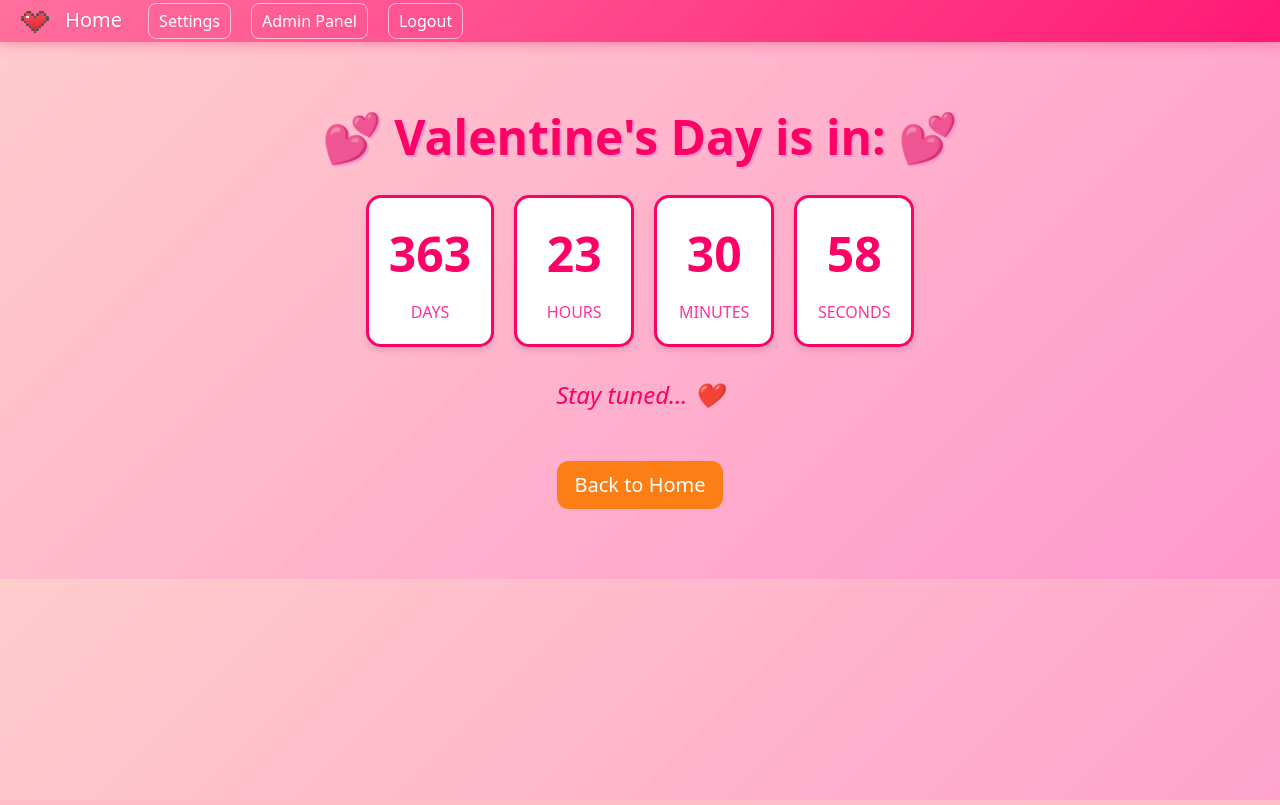
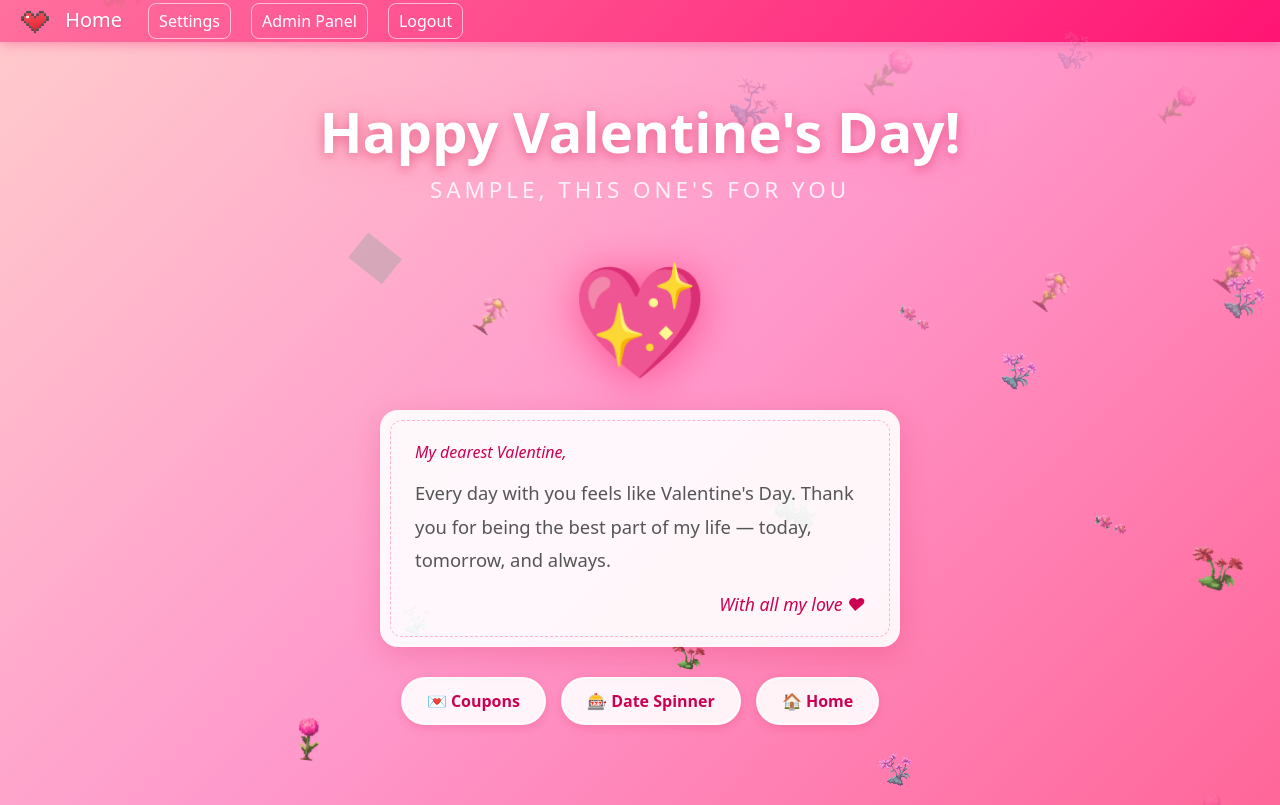
Before and after one commit to Zeckten/karalineanddanny.love, a Flask app: page /valentine-countdown in a window 1280 px wide. Run offline with Flask 3, Linux system fonts and the light colour scheme; a user stored in the database is signed in; tables that the repository leaves empty hold one stand-in row (values such as "Sample post"); parts of the project's set-up code (start-up, migrations or seed data) failed here and were passed over; some libraries are stand-ins or nearby versions; grey boxes are pictures that could not be loaded.

Commit message:
Replace countdown with Happy Valentine's Day splash page
- Big animated beating heart with pulsing title
- Love letter card with dashed border frame
- Pixel art flowers floating upward from the bottom
- Quick-link buttons to Coupons, Date Spinner, and Home
- Personalized greeting using the logged-in username

https://claude.ai/code/session_01UYX7dgQ25CuAZe992e5CXg

```diff
--- a/app/routes/main.py
+++ b/app/routes/main.py
@@ -81,7 +81,7 @@ def valentine_countdown():
     # If haven't accepted yet, redirect to bemine page
     if not current_user.be_my_valentine_accepted:
         return redirect(url_for('main.bemine'))
-    return render_template('valentine_countdown.html', title="Valentine's Day Countdown")
+    return render_template('valentine_countdown.html', title="Happy Valentine's Day")
 
 @main.route("/flower_images")
 def flower_images():
--- a/app/templates/valentine_countdown.html
+++ b/app/templates/valentine_countdown.html
@@ -1,134 +1,229 @@
 {% extends "base.html" %}
 
-{% block title %}Valentine's Day Countdown{% endblock %}
+{% block title %}Happy Valentine's Day{% endblock %}
 
 {% block head %}
 <style>
     body {
-        background: linear-gradient(135deg, #ffcccc 0%, #ff99cc 100%);
+        background: linear-gradient(135deg, #ffcccc 0%, #ff99cc 50%, #ff6699 100%);
+        overflow-x: hidden;
     }
-    .countdown-container {
+
+    .splash {
         text-align: center;
-        padding: 50px 20px;
+        padding: 40px 20px 60px;
+        position: relative;
+        z-index: 1;
     }
-    .countdown-title {
-        font-size: 3rem;
-        color: #ff0066;
-        font-weight: bold;
-        text-shadow: 2px 2px #ff99cc;
+
+    /* Main title */
+    .splash-title {
+        font-size: 3.5rem;
+        font-weight: 800;
+        color: #fff;
+        text-shadow: 0 3px 12px rgba(204, 0, 51, 0.4), 0 0 40px rgba(255, 102, 153, 0.3);
+        margin-bottom: 8px;
+        animation: titlePulse 3s ease-in-out infinite;
+    }
+    @keyframes titlePulse {
+        0%, 100% { transform: scale(1); }
+        50% { transform: scale(1.03); }
+    }
+
+    .splash-year {
+        font-size: 1.4rem;
+        color: rgba(255, 255, 255, 0.85);
+        font-weight: 300;
+        letter-spacing: 4px;
+        text-transform: uppercase;
         margin-bottom: 30px;
     }
-    .countdown-display {
+
+    /* Big beating heart */
+    .big-heart {
+        font-size: 6rem;
+        display: inline-block;
+        animation: bigHeartbeat 1.2s ease-in-out infinite;
+        filter: drop-shadow(0 4px 20px rgba(255, 0, 80, 0.5));
+        margin: 10px 0 20px;
+    }
+    @keyframes bigHeartbeat {
+        0%, 100% { transform: scale(1); }
+        15% { transform: scale(1.15); }
+        30% { transform: scale(1); }
+        45% { transform: scale(1.1); }
+        60% { transform: scale(1); }
+    }
+
+    /* Love letter card */
+    .love-letter {
+        max-width: 520px;
+        margin: 0 auto 30px;
+        background: rgba(255, 255, 255, 0.92);
+        border-radius: 18px;
+        padding: 30px 35px;
+        box-shadow: 0 8px 30px rgba(204, 0, 51, 0.18);
+        position: relative;
+    }
+    .love-letter::before {
+        content: '';
+        position: absolute;
+        top: 10px;
+        left: 10px;
+        right: 10px;
+        bottom: 10px;
+        border: 1px dashed #ffb3d1;
+        border-radius: 12px;
+        pointer-events: none;
+    }
+    .love-letter-to {
+        font-size: 1rem;
+        color: #cc0052;
+        text-align: left;
+        margin-bottom: 12px;
+        font-style: italic;
+    }
+    .love-letter-body {
+        font-size: 1.15rem;
+        color: #555;
+        line-height: 1.8;
+        text-align: left;
+    }
+    .love-letter-sign {
+        font-size: 1.1rem;
+        color: #cc0052;
+        text-align: right;
+        margin-top: 15px;
+        font-style: italic;
+    }
+
+    /* Quick links */
+    .splash-links {
         display: flex;
         justify-content: center;
-        gap: 20px;
+        gap: 15px;
         flex-wrap: wrap;
-        margin: 30px 0;
-    }
-    .time-unit {
-        background: white;
-        border: 3px solid #ff0066;
-        border-radius: 15px;
-        padding: 20px;
-        min-width: 120px;
-        box-shadow: 0 4px 6px rgba(0,0,0,0.1);
-    }
-    .time-value {
-        font-size: 3rem;
-        color: #ff0066;
-        font-weight: bold;
-    }
-    .time-label {
-        font-size: 1rem;
-        color: #ff3399;
-        text-transform: uppercase;
         margin-top: 10px;
     }
-    .love-message {
-        font-size: 1.5rem;
+    .splash-link {
+        display: inline-flex;
+        align-items: center;
+        gap: 8px;
+        background: rgba(255, 255, 255, 0.9);
+        color: #cc0052;
+        border: 2px solid rgba(255, 255, 255, 0.6);
+        border-radius: 50px;
+        padding: 10px 24px;
+        font-size: 1rem;
+        font-weight: 600;
+        text-decoration: none;
+        transition: all 0.25s ease;
+        box-shadow: 0 3px 10px rgba(204, 0, 51, 0.15);
+    }
+    .splash-link:hover {
+        background: #fff;
+        transform: translateY(-2px);
+        box-shadow: 0 6px 18px rgba(204, 0, 51, 0.25);
         color: #ff0066;
-        margin-top: 30px;
-        font-style: italic;
+        text-decoration: none;
     }
-    .heart {
-        color: #ff0066;
-        animation: heartbeat 1.5s infinite;
+
+    /* Floating pixel flowers */
+    .floating-flower {
+        position: fixed;
+        width: 40px;
+        height: 40px;
+        background-size: contain;
+        background-repeat: no-repeat;
+        pointer-events: none;
+        z-index: 0;
+        opacity: 0;
+        animation: floatUp linear forwards;
     }
-    @keyframes heartbeat {
-        0%, 100% { transform: scale(1); }
-        50% { transform: scale(1.1); }
+    @keyframes floatUp {
+        0% {
+            transform: translateY(0) rotate(0deg);
+            opacity: 0;
+        }
+        10% {
+            opacity: 0.8;
+        }
+        50% {
+            opacity: 0.6;
+        }
+        100% {
+            transform: translateY(-110vh) rotate(60deg);
+            opacity: 0;
+        }
+    }
+
+    @media (max-width: 576px) {
+        .splash-title { font-size: 2.2rem; }
+        .big-heart { font-size: 4rem; }
+        .love-letter { padding: 22px 20px; }
     }
 </style>
 {% endblock %}
 
 {% block content %}
-<div class="countdown-container">
-    <h1 class="countdown-title"><span class="heart">💕</span> Valentine's Day is in: <span class="heart">💕</span></h1>
+<div class="splash">
+    <h1 class="splash-title">Happy Valentine's Day!</h1>
+    <div class="splash-year">{{ current_user.username }}, this one's for you</div>
 
-    <div class="countdown-display">
-        <div class="time-unit">
-            <div class="time-value" id="days">--</div>
-            <div class="time-label">Days</div>
+    <div class="big-heart">&#x1F496;</div>
+
+    <div class="love-letter">
+        <div class="love-letter-to">My dearest Valentine,</div>
+        <div class="love-letter-body">
+            Every day with you feels like Valentine's Day.
+            Thank you for being the best part of my life &mdash;
+            today, tomorrow, and always.
         </div>
-        <div class="time-unit">
-            <div class="time-value" id="hours">--</div>
-            <div class="time-label">Hours</div>
-        </div>
-        <div class="time-unit">
-            <div class="time-value" id="minutes">--</div>
-            <div class="time-label">Minutes</div>
-        </div>
-        <div class="time-unit">
-            <div class="time-value" id="seconds">--</div>
-            <div class="time-label">Seconds</div>
-        </div>
+        <div class="love-letter-sign">With all my love &hearts;</div>
     </div>
 
-    <p class="love-message">Stay tuned... ❤️</p>
-
-    <div class="mt-4">
-        <a href="{{ url_for('main.home') }}" class="btn btn-danger btn-lg">Back to Home</a>
+    <div class="splash-links">
+        <a href="{{ url_for('main.coupons') }}" class="splash-link">&#x1F48C; Coupons</a>
+        <a href="{{ url_for('main.spinner') }}" class="splash-link">&#x1F3B0; Date Spinner</a>
+        <a href="{{ url_for('main.home') }}" class="splash-link">&#x1F3E0; Home</a>
     </div>
 </div>
+{% endblock %}
 
+{% block scripts %}
 <script>
-function updateCountdown() {
-    const now = new Date();
-    const currentYear = now.getFullYear();
+(function() {
+    const flowerImages = [
+        '/static/images/Pixel%20Art%20Flower%20Pack/Flower%201/Flower%201%20-%20RED.png',
+        '/static/images/Pixel%20Art%20Flower%20Pack/Flower%202/Flower%202%20-%20PINK.png',
+        '/static/images/Pixel%20Art%20Flower%20Pack/Flower%202/Flower%202%20-%20MAGENTA.png',
+        '/static/images/Pixel%20Art%20Flower%20Pack/Flower%204/Flower%204%20-%20PINK.png',
+        '/static/images/Pixel%20Art%20Flower%20Pack/Flower%206/Flower%206%20-%20PINK.png',
+        '/static/images/Pixel%20Art%20Flower%20Pack/Flower%208/Flower%208%20-%20PINK.png',
+        '/static/images/Pixel%20Art%20Flower%20Pack/Flower%2010/Flower%2010%20-%20PINK.png',
+        '/static/images/Pixel%20Art%20Flower%20Pack/Flower%2012/Flower%2012%20-%20PINK.png',
+        '/static/images/Pixel%20Art%20Flower%20Pack/Flower%204/Flower%204%20-%20MAGENTA.png',
+        '/static/images/Pixel%20Art%20Flower%20Pack/Flower%201/Flower%201%20-%20COLORFUL.png'
+    ];
 
-    // Valentine's Day is February 14th
-    let valentinesDay = new Date(currentYear, 1, 14, 0, 0, 0); // Month is 0-indexed (1 = February)
-
-    // If Valentine's Day has passed this year, count down to next year
-    if (now > valentinesDay) {
-        valentinesDay = new Date(currentYear + 1, 1, 14, 0, 0, 0);
+    function spawnFlower() {
+        const el = document.createElement('div');
+        el.className = 'floating-flower';
+        el.style.left = (Math.random() * 100) + 'vw';
+        el.style.bottom = '-50px';
+        el.style.width = (Math.random() * 25 + 30) + 'px';
+        el.style.height = el.style.width;
+        el.style.backgroundImage = 'url(' + flowerImages[Math.floor(Math.random() * flowerImages.length)] + ')';
+        el.style.animationDuration = (Math.random() * 6 + 8) + 's';
+        el.style.animationDelay = (Math.random() * 0.5) + 's';
+        document.body.appendChild(el);
+        el.addEventListener('animationend', function() { el.remove(); });
     }
 
-    const timeDiff = valentinesDay - now;
-
-    if (timeDiff <= 0) {
-        // It's Valentine's Day!
-        document.getElementById('days').textContent = '00';
-        document.getElementById('hours').textContent = '00';
-        document.getElementById('minutes').textContent = '00';
-        document.getElementById('seconds').textContent = '00';
-        document.querySelector('.love-message').textContent = "Happy Valentine's Day! 💖";
-        return;
+    setInterval(spawnFlower, 600);
+    for (let i = 0; i < 6; i++) {
+        setTimeout(spawnFlower, i * 200);
     }
-
-    const days = Math.floor(timeDiff / (1000 * 60 * 60 * 24));
-    const hours = Math.floor((timeDiff % (1000 * 60 * 60 * 24)) / (1000 * 60 * 60));
-    const minutes = Math.floor((timeDiff % (1000 * 60 * 60)) / (1000 * 60));
-    const seconds = Math.floor((timeDiff % (1000 * 60)) / 1000);
-
-    document.getElementById('days').textContent = String(days).padStart(2, '0');
-    document.getElementById('hours').textContent = String(hours).padStart(2, '0');
-    document.getElementById('minutes').textContent = String(minutes).padStart(2, '0');
-    document.getElementById('seconds').textContent = String(seconds).padStart(2, '0');
-}
-
-// Update immediately and then every second
-updateCountdown();
-setInterval(updateCountdown, 1000);
+})();
 </script>
 {% endblock %}
```
